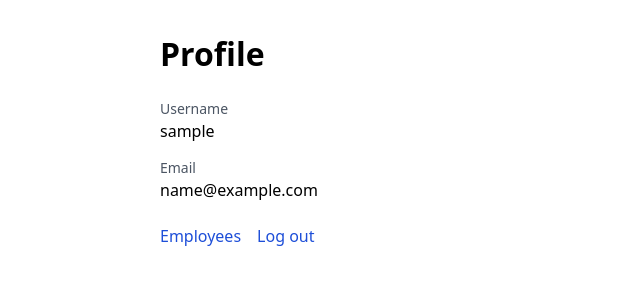
After one commit to adithyan-777/logkshana-hrm, a Django app: page /accounts/profile/ in a window 1280 px wide. The commit adds this page. Shown: the top 300 px of the page, without its empty margins (0-640 px from the left). Run offline with Django 5.2, Linux system fonts and the light colour scheme; the visitor is signed in with stand-in values (Sample User, id 1).

Commit message:
created profile page

```diff
--- a/config/urls.py
+++ b/config/urls.py
@@ -18,8 +18,11 @@ Including another URLconf
 from django.contrib import admin
 from django.urls import path, include
 
+from config import views
+
 urlpatterns = [
     path("admin/", admin.site.urls),
+    path("accounts/profile/", views.account_profile, name="account_profile"),
     path("accounts/", include("allauth.urls")),
     path("employees/", include("employees.urls")),
 ]
--- /dev/null
+++ b/config/views.py
@@ -0,0 +1,10 @@
+from django.contrib.auth.decorators import login_required
+from django.http import HttpRequest, HttpResponse
+from django.shortcuts import render
+from django.views.decorators.http import require_http_methods
+
+
+@login_required
+@require_http_methods(["GET"])
+def account_profile(request: HttpRequest) -> HttpResponse:
+    return render(request, "account/profile.html")
--- /dev/null
+++ b/templates/account/profile.html
@@ -0,0 +1,22 @@
+{% extends "base.html" %}
+
+{% block title %}Profile{% endblock %}
+
+{% block content %}
+<h1>Profile</h1>
+
+<dl class="profile-details">
+    <dt>Username</dt>
+    <dd>{{ user.username }}</dd>
+
+    {% if user.email %}
+    <dt>Email</dt>
+    <dd>{{ user.email }}</dd>
+    {% endif %}
+</dl>
+
+<nav class="page-nav">
+    <a href="{% url 'employee_list' %}">Employees</a>
+    <a href="{% url 'account_logout' %}">Log out</a>
+</nav>
+{% endblock %}
--- a/templates/base.html
+++ b/templates/base.html
@@ -28,6 +28,9 @@
         .message.success { background: #dcfce7; color: #166534; }
         .message.error { background: #fee2e2; color: #991b1b; }
         button { padding: 0.5rem 1rem; cursor: pointer; }
+        .profile-details { margin: 1.5rem 0; }
+        .profile-details dt { font-size: 0.875rem; color: #4b5563; margin-bottom: 0.125rem; }
+        .profile-details dd { margin: 0 0 1rem; font-weight: 500; }
     </style>
 </head>
 <body>
```
